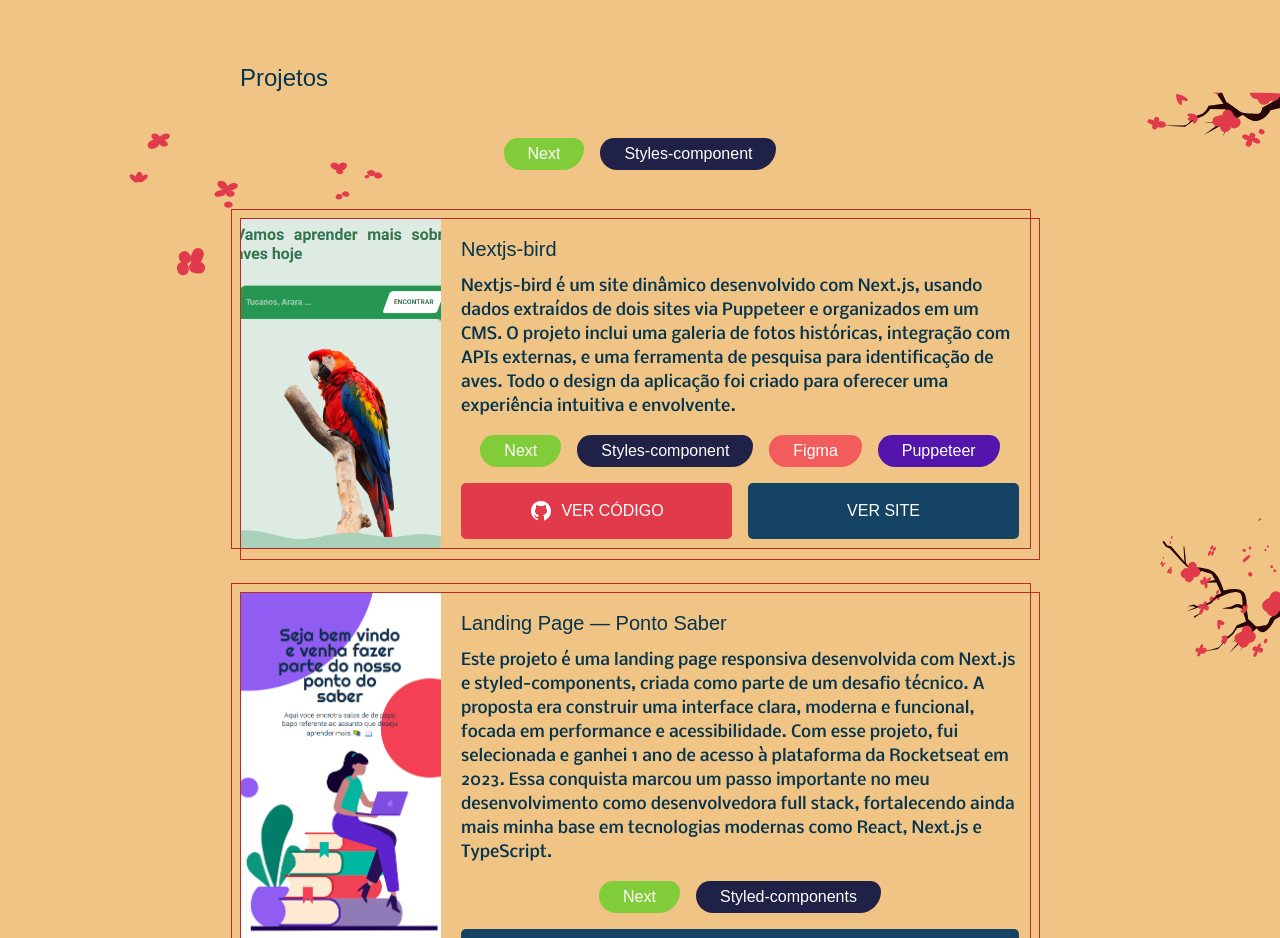
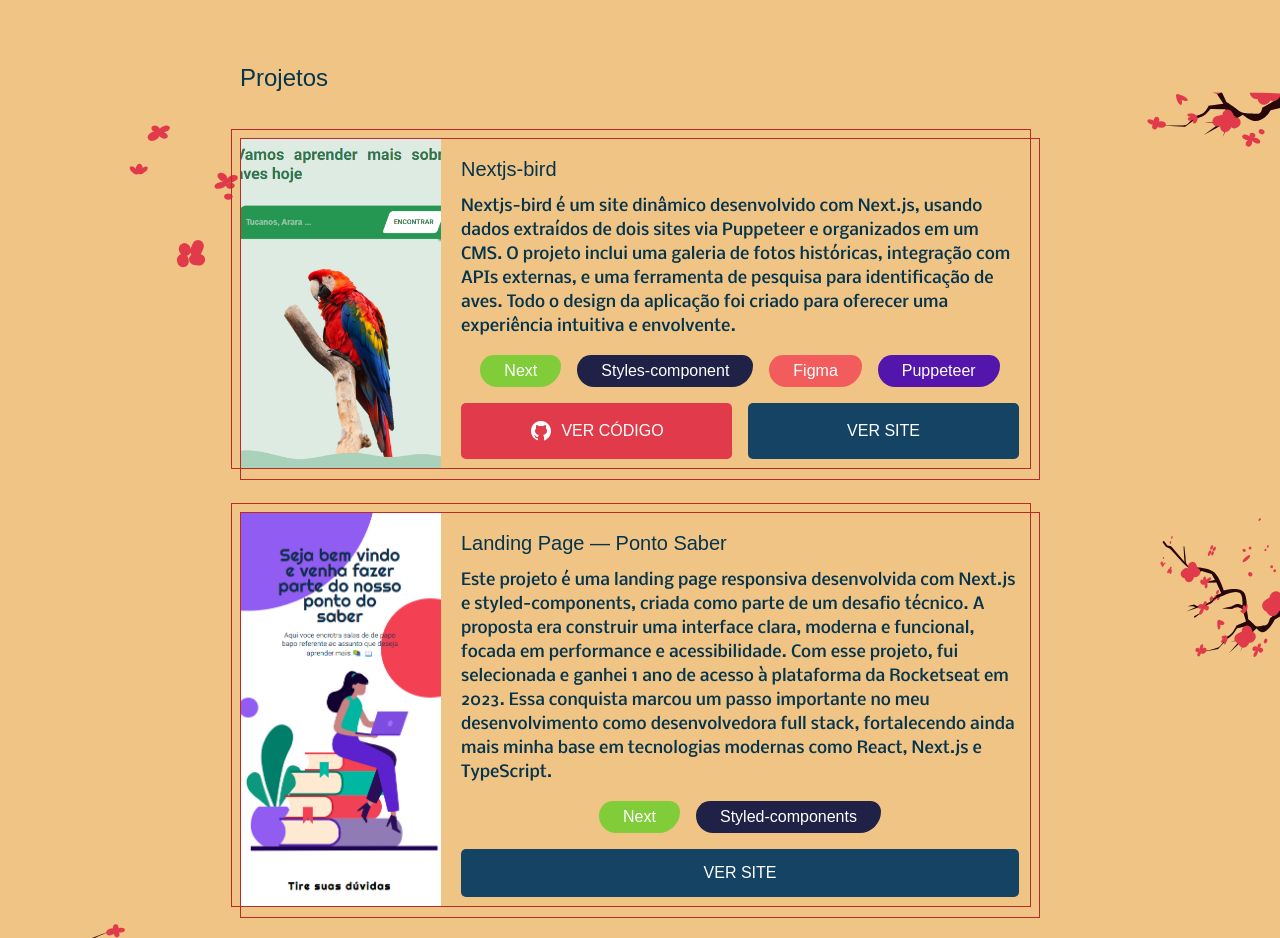
Before and after one commit to LaryssaGomes/my-portfolio-japanese-theme, a Next.js app: page / in a window 1280 px wide. Shown: the part 2340-3278 px from the top of the page. Built offline with nearby package versions, Linux system fonts and the light colour scheme; a web font is replaced by a local one.

Commit message:
remocao de tags nao usadas

```diff
--- a/src/components/background-section/project.tsx
+++ b/src/components/background-section/project.tsx
@@ -1,16 +1,10 @@
 import React from "react";
 import "./project.styles.scss";
 import { CardProject } from "@/components/cards/card-project";
-import { Tag } from "../Tag/Tags";
-
 export const Project = () => {
   return (
     <section className="project" id="projects">
       <h3>Projetos</h3>
-      <div className="tags">
-        <Tag color="#81CD39"> Next</Tag>
-        <Tag color="#202147"> Styles-component</Tag>
-      </div>
 
       <div className="cards">
         <CardProject
```
